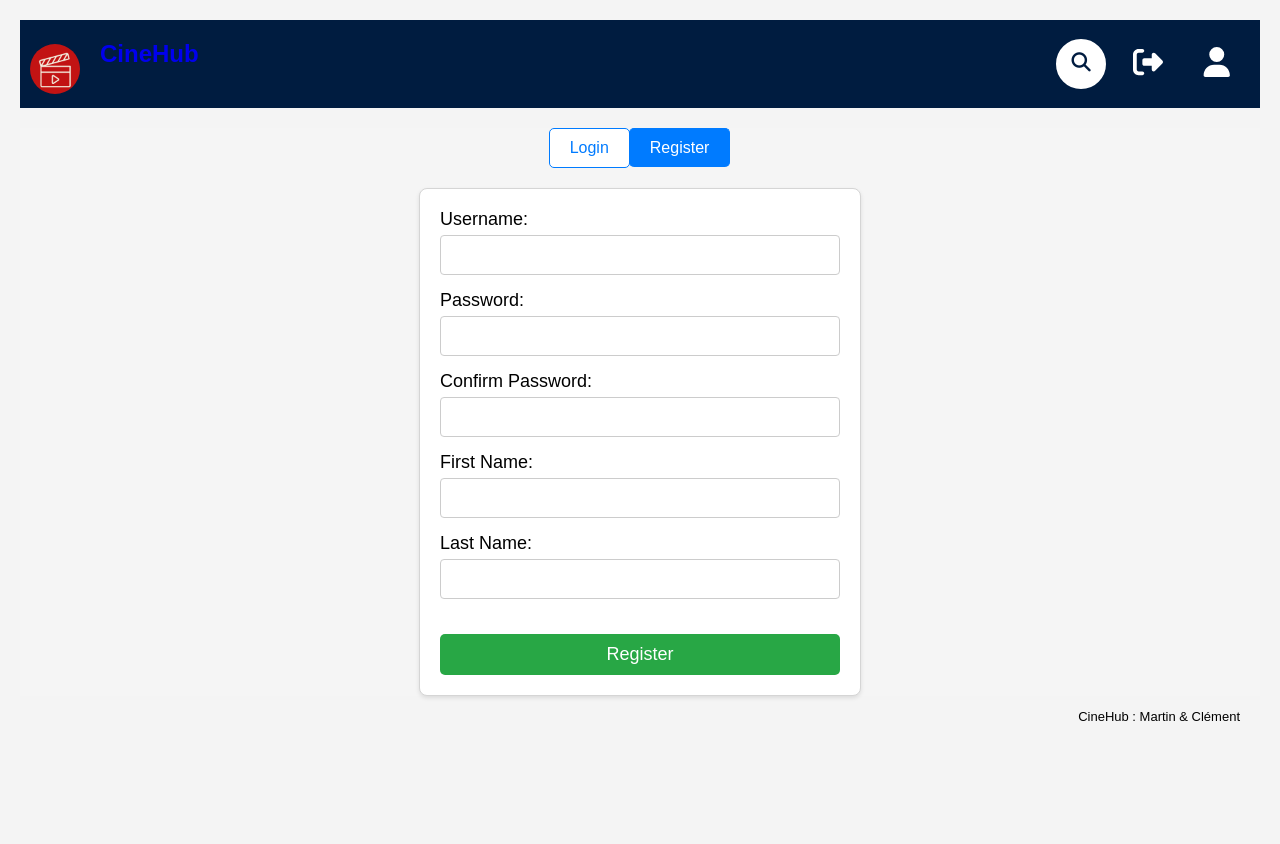
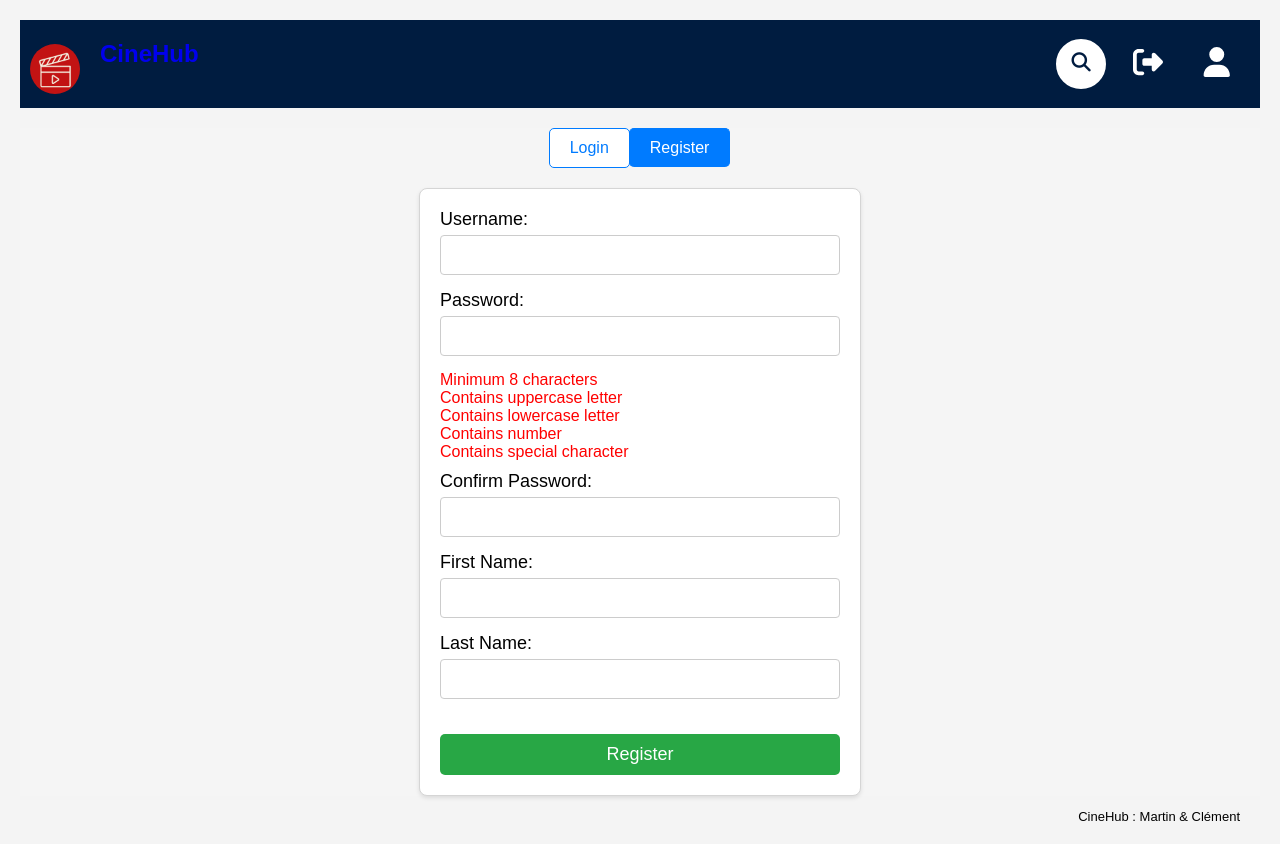
Before and after one commit to Zaiiword/cinehub-front, a React (Vite) app: page /login in a window 1280 px wide. Both pictures are taken after a click on the button "Register". Before the commit the page ends 800 px from the top, so only its background shows below. Built offline with nearby package versions, Linux system fonts and the light colour scheme.

Commit message:
feat: add restriction on registration

```diff
--- a/css/login.css
+++ b/css/login.css
@@ -101,3 +101,18 @@
     margin: 10px 0;
     width: fit-content;
 }
+
+.valid {
+    color: green;
+  }
+
+.invalid {
+    color: red;
+ }
+
+ .check-condition{
+    margin-bottom: 10px;
+ }
+ .error {
+    background-color: red;
+  }
--- a/src/app/Login.jsx
+++ b/src/app/Login.jsx
@@ -1,4 +1,4 @@
-import React, { useState } from 'react';
+import React, { useState, useEffect } from 'react';
 import axios from 'axios';
 
 function AuthPage() {
@@ -9,9 +9,54 @@ function AuthPage() {
 	const [firstName, setFirstName] = useState('');
 	const [lastName, setLastName] = useState('');
 	const [message, setMessage] = useState('');
+	const [passwordStrength, setPasswordStrength] = useState({
+		minLength: false,
+		uppercase: false,
+		lowercase: false,
+		number: false,
+		specialChar: false,
+	});
+	const [isError, setIsError] = useState(false);
+
+	useEffect(() => {
+		setPasswordStrength({
+			minLength: password.length >= 8,
+			uppercase: /[A-Z]/.test(password),
+			lowercase: /[a-z]/.test(password),
+			number: /[0-9]/.test(password),
+			specialChar: /[!@#$%^&*()_+\-=\[\]{};':"\\|,.<>\/?]+/.test(password),
+		});
+	}, [password]);
 
 	const handleSubmit = event => {
 		event.preventDefault();
+		setIsError(false);
+		if (!isLogin) {
+			if (
+				!passwordStrength.minLength ||
+				!passwordStrength.uppercase ||
+				!passwordStrength.lowercase ||
+				!passwordStrength.number ||
+				!passwordStrength.specialChar
+			) {
+				setMessage('Password does not meet all requirements');
+				setIsError(true);
+				return;
+			}
+
+			if (password !== confirmPassword) {
+				setMessage('Passwords do not match');
+				setIsError(true);
+				return;
+			}
+
+			if (!username || !password || !firstName || !lastName) {
+				setMessage('All fields must be filled out');
+				setIsError(true);
+				return;
+			}
+		}
+
 		const url = isLogin
 			? 'http://localhost:8080/login'
 			: 'http://localhost:8080/user/register';
@@ -43,10 +88,15 @@ function AuthPage() {
 					setFirstName('');
 					setIsLogin(true);
 					setMessage('Registration successful !');
+					setIsError(false);
 				}
 			})
 			.catch(error => {
 				console.error('Error:', error.response.data);
+				if (!isLogin) {
+					setMessage('An account with this email already exist');
+					setIsError(true);
+				}
 				// Gérer l'affichage des messages d'erreur
 			});
 	};
@@ -57,7 +107,9 @@ function AuthPage() {
 
 	return (
 		<div className="auth-page">
-			{message && <div className="message">{message}</div>}
+			{message && (
+				<div className={isError ? 'message error' : 'message'}>{message}</div>
+			)}
 			<div className="button-login">
 				<button
 					className={getButtonClass(true)}
@@ -91,6 +143,25 @@ function AuthPage() {
 						onChange={e => setPassword(e.target.value)}
 					/>
 				</label>
+				{!isLogin && (
+					<div className="check-condition">
+						<div className={passwordStrength.minLength ? 'valid' : 'invalid'}>
+							Minimum 8 characters
+						</div>
+						<div className={passwordStrength.uppercase ? 'valid' : 'invalid'}>
+							Contains uppercase letter
+						</div>
+						<div className={passwordStrength.lowercase ? 'valid' : 'invalid'}>
+							Contains lowercase letter
+						</div>
+						<div className={passwordStrength.number ? 'valid' : 'invalid'}>
+							Contains number
+						</div>
+						<div className={passwordStrength.specialChar ? 'valid' : 'invalid'}>
+							Contains special character
+						</div>
+					</div>
+				)}
 				{!isLogin && (
 					<>
 						<label className="auth-label">
--- a/src/features/user/EditUserForm.jsx
+++ b/src/features/user/EditUserForm.jsx
@@ -28,7 +28,7 @@ function EditUserForm() {
 				email,
 				newPassword,
 			});
-			setIsEditing(false);
+			// setIsEditing(false);
 		} catch (error) {
 			console.error('Error:', error.response.data);
 		}
```
